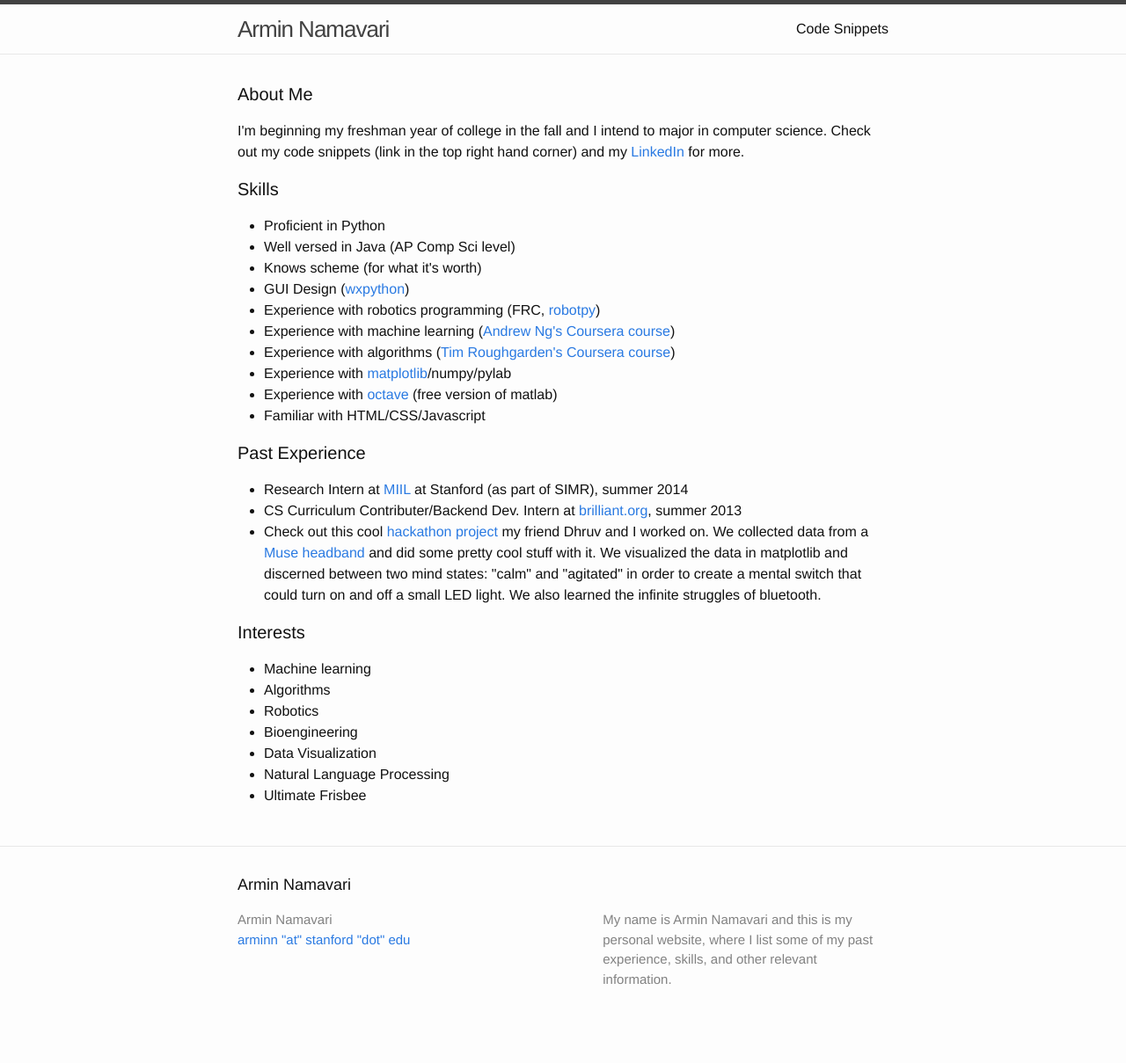
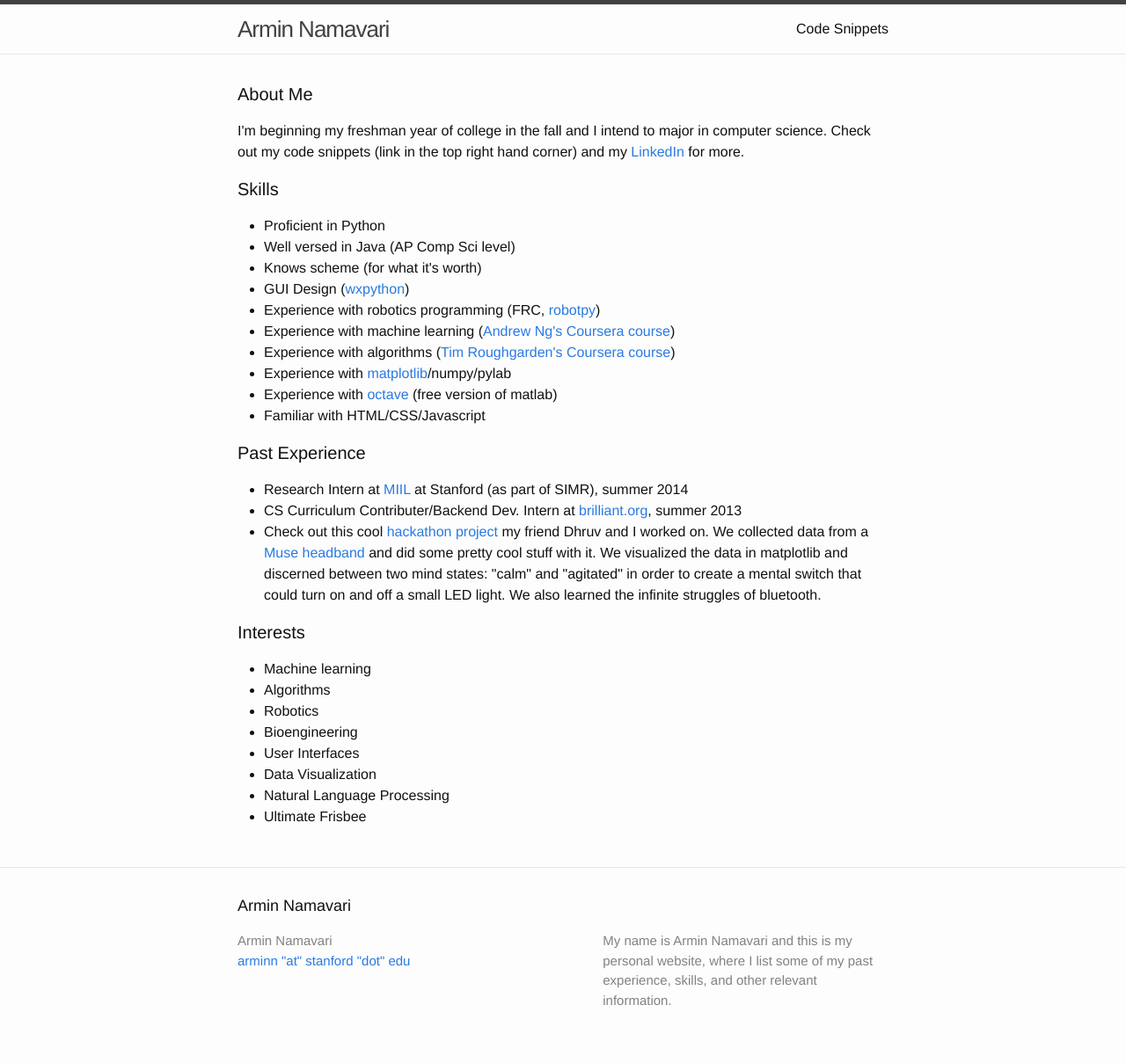
Before and after one commit to ajnam12/ajnam12.github.io, a Jekyll site: the page built from index.html, in a window 1280 px wide. Shown: the whole page at 88% size. Built offline with Jekyll 4.4.1, drawn with Linux system fonts in a browser that asks for light colours; before the commit the page ends 1185 px from its top, so only the background shows below that.

Commit message:
Modified interests

```diff
--- a/index.html
+++ b/index.html
@@ -55,6 +55,7 @@ layout: default
     <li> Algorithms </li>
     <li> Robotics </li>
     <li> Bioengineering </li>
+    <li> User Interfaces </li>
     <li> Data Visualization </li>
     <li> Natural Language Processing </Li>
     <li> Ultimate Frisbee </li>
```
